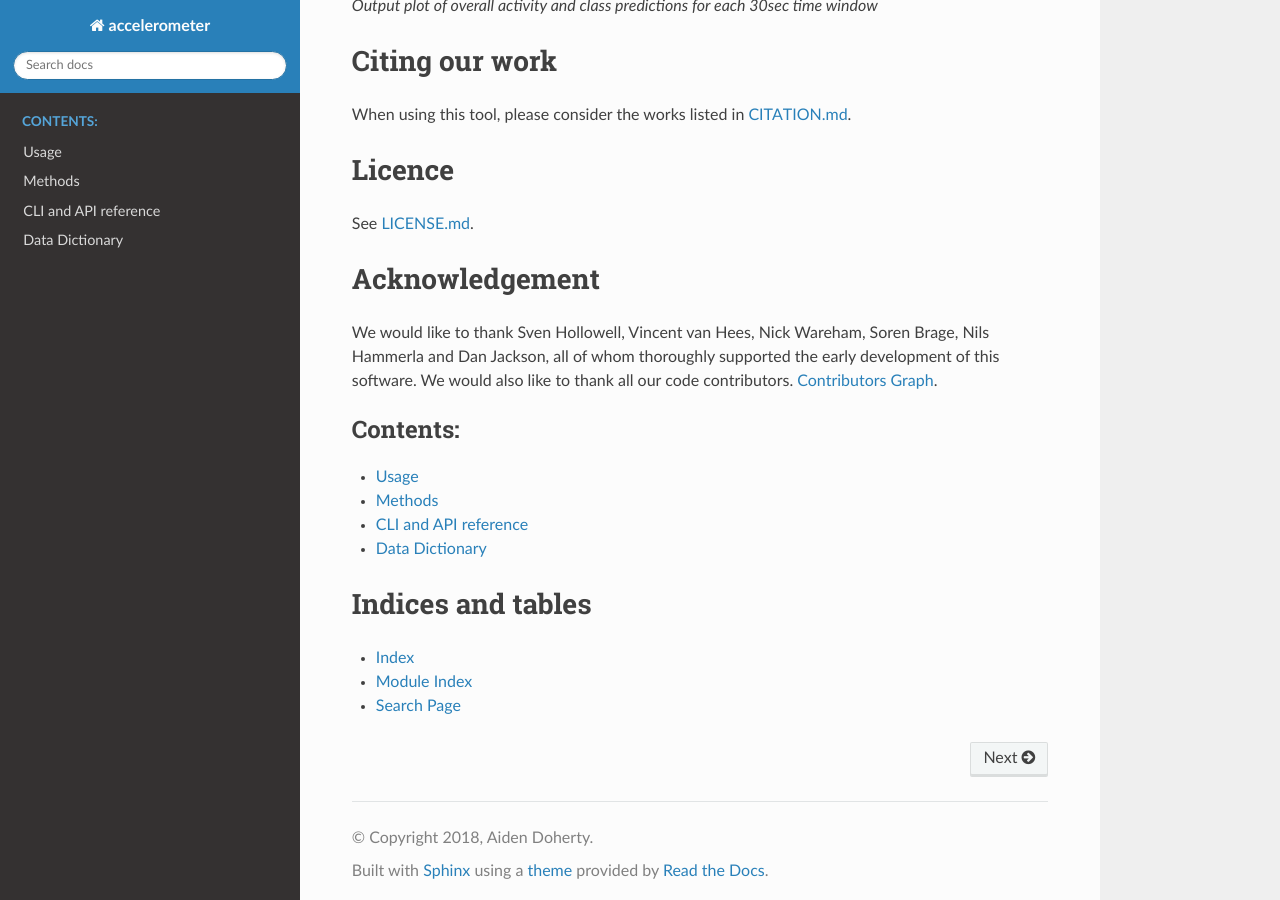
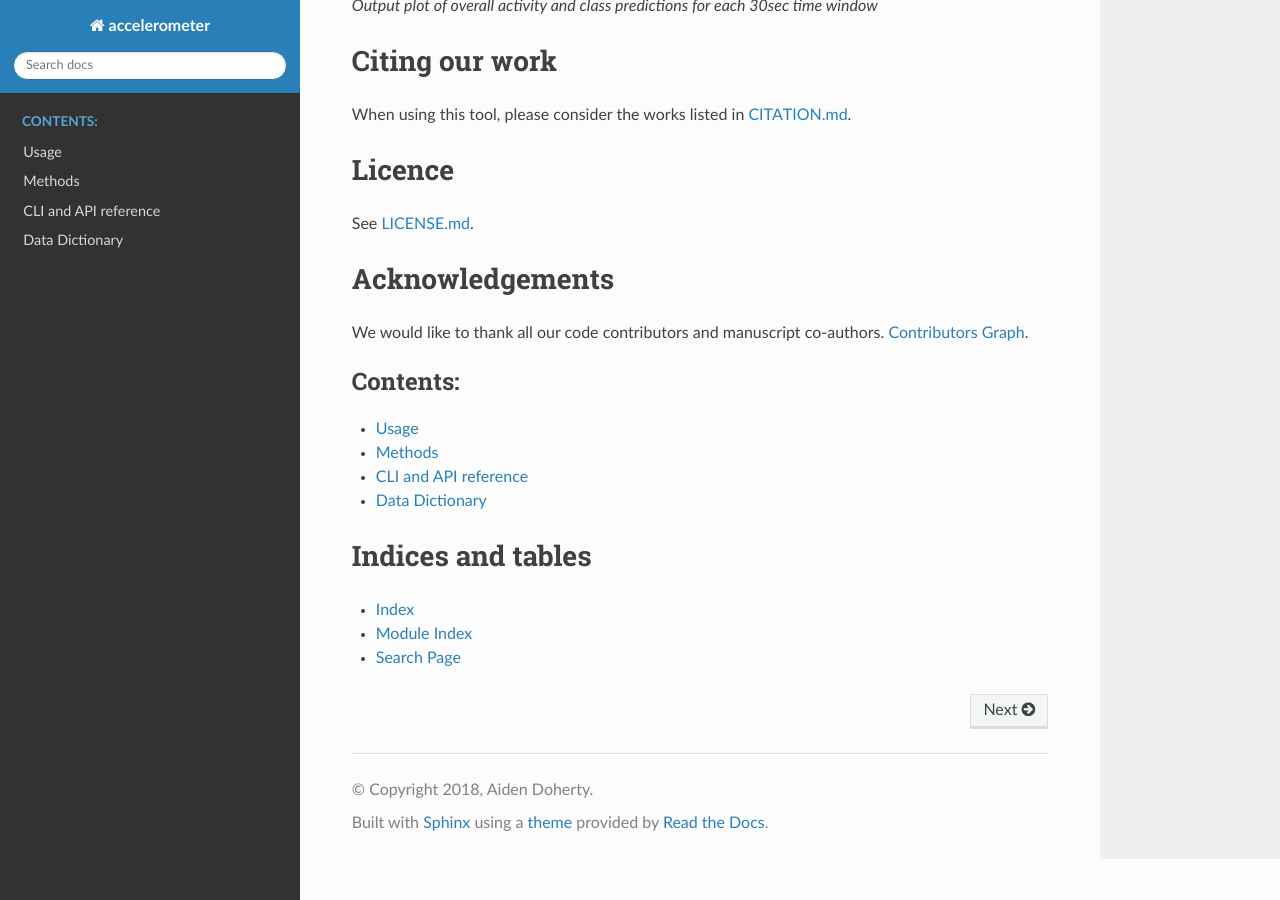
Before and after one commit to OxWearables/biobankAccelerometerAnalysis, a Sphinx documentation site: the page built from docs/source/index.rst, in a window 1280 px wide and 900 px high, scrolled down 1936 px. Built offline with Sphinx 7.4.7 and the Read the Docs theme 2.0.0, drawn with Linux system fonts in a browser that asks for light colours.

Commit message:
simplify acknowledge
We should include all manuscript co-authors. See CITATION.md.

```diff
--- a/docs/source/index.rst
+++ b/docs/source/index.rst
@@ -98,12 +98,9 @@ See `LICENSE.md <https://github.com/OxWearables/biobankAccelerometerAnalysis/blo
 
 
 ************
-Acknowledgement
+Acknowledgements
 ************
-We would like to thank Sven Hollowell, Vincent van Hees, Nick Wareham,
-Soren Brage, Nils Hammerla and Dan Jackson,
-all of whom thoroughly supported the early development of this software.
-We would also like to thank all our code contributors.
+We would like to thank all our code contributors and manuscript co-authors.
 `Contributors Graph <https://github.com/OxWearables/biobankAccelerometerAnalysis/graphs/contributors>`_.
 
 
```
Also changed, not shown: README.md (+2 -5 lines).
